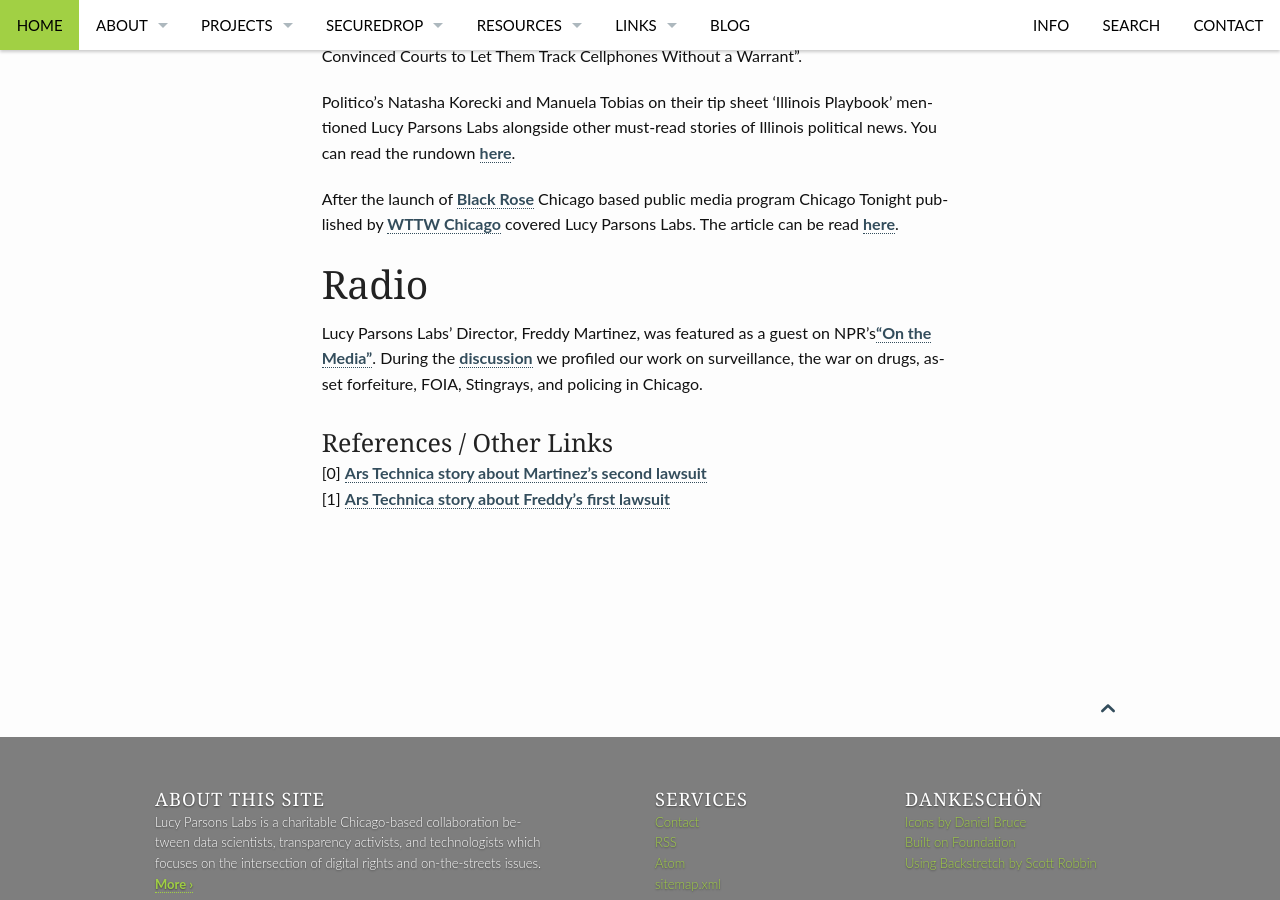
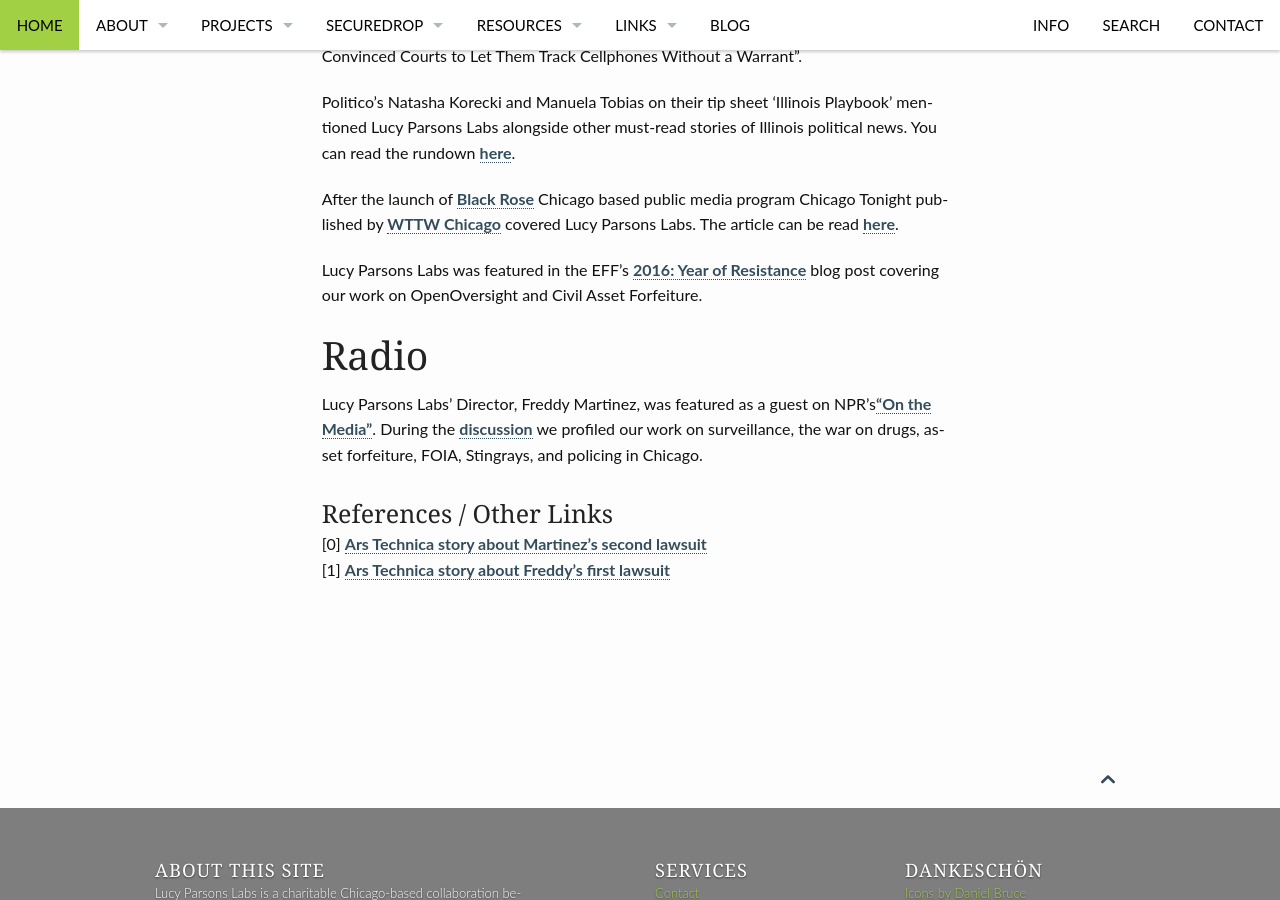
Before and after one commit to saltthefries/lucyparsonslabs.com, a Jekyll site: the page built from media/index.md, in a window 1280 px wide and 900 px high, scrolled down 2971 px. Built offline with Jekyll 4.4.1, drawn with Linux system fonts in a browser that asks for light colours.

Commit message:
add EFF blog post
formatting fix for CSS in support pages

```diff
--- a/media/index.md
+++ b/media/index.md
@@ -61,6 +61,8 @@
 
 After the launch of [Black Rose](/securedrop) Chicago based public media program Chicago Tonight published by [WTTW Chicago](http://www.wttw.com/) covered Lucy Parsons Labs. The article can be read [here](http://chicagotonight.wttw.com/2016/03/31/anonymously-leaking-documents-journalists-chicago-just-got-easier).
 
+Lucy Parsons Labs was featured in the EFF's [2016: Year of Resistance](https://www.eff.org/deeplinks/2016/12/ringing-new-year-resistance) blog post covering our work on OpenOversight and Civil Asset Forfeiture.
+
 # Radio
 Lucy Parsons Labs’ Director, Freddy Martinez, was featured as a guest on NPR's["On the Media"](http://www.onthemedia.org/). During the [discussion](http://www.onthemedia.org/story/tracing-chicago-surveillance/?hootPostID=c1171fde13a8a8ce1b55c92a0a84ae6c) we profiled our work on surveillance, the war on drugs, asset forfeiture, FOIA, Stingrays, and policing in Chicago.
 
```
Also changed, not shown: support/index.md (+1 -2 lines), 1 other file.
